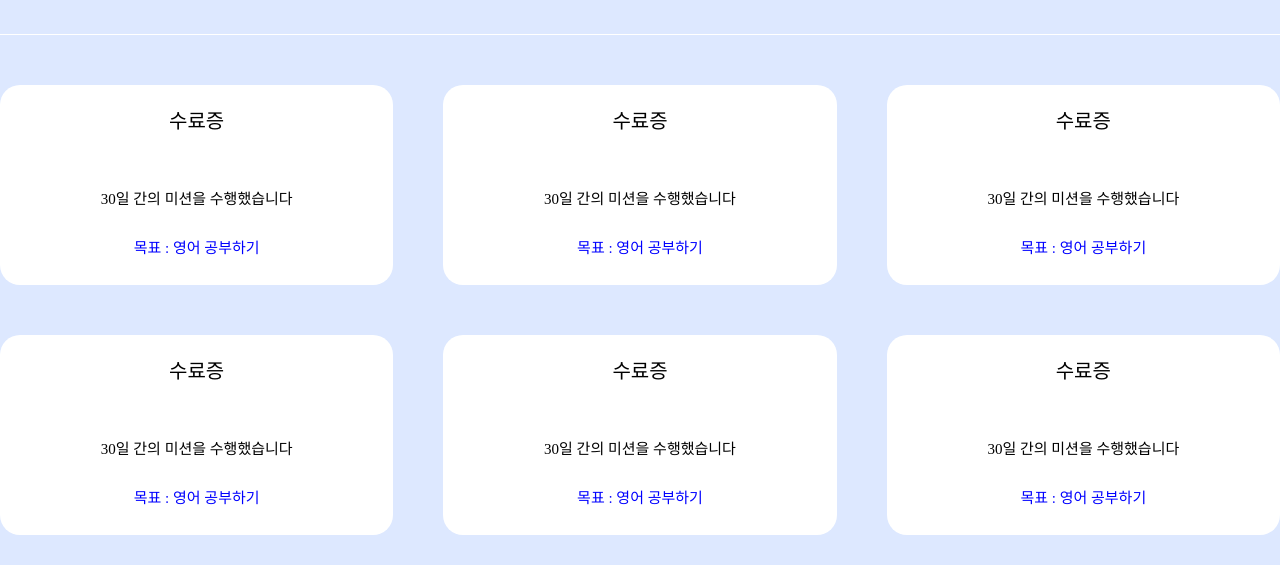
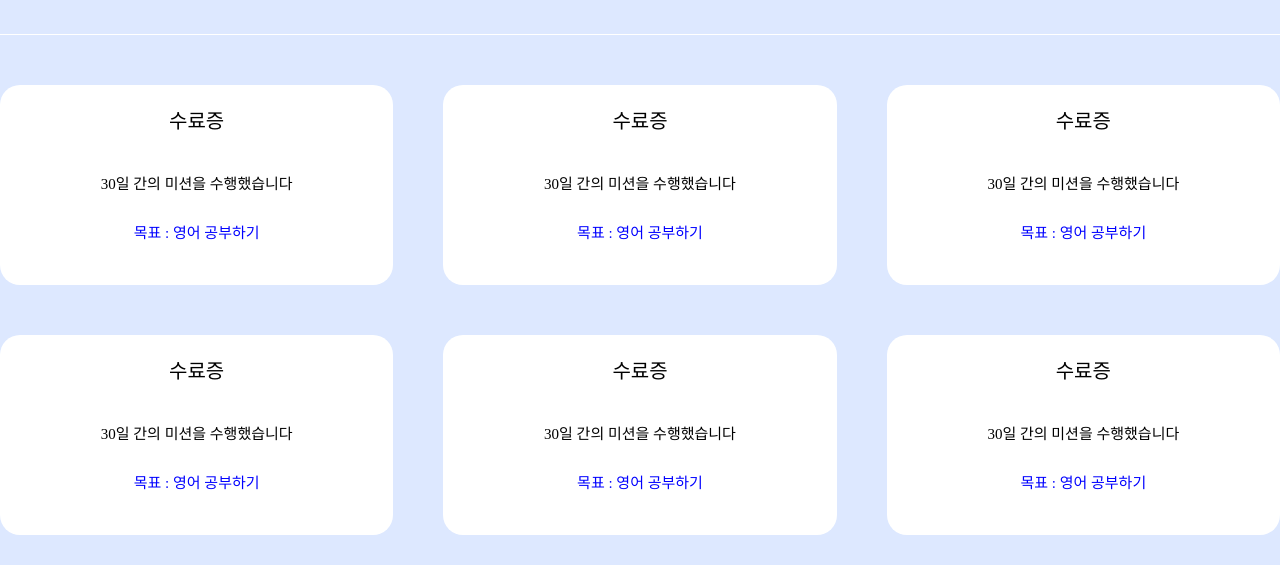
Before and after one commit to sueyon032/hue-can-do-it, a plain HTML site: page mypage.html in a window 1280 px wide. Shown: the part 339-904 px from the top of the page. Drawn offline with nearby package versions, Linux system fonts and the light colour scheme; a web font is replaced by a local one.

Commit message:
mypage.html 들여쓰기 수정, .css 수료증 사이 간격 수정

```diff
--- a/css/mypage.css
+++ b/css/mypage.css
@@ -68,20 +68,6 @@ hr {
     gap: 50px;
 }
 
-/* .cer-box {
-    display: flex;
-    align-items: center;
-    justify-content: center;
-
-    width: 400px;
-    height: 200px;
-    border-radius: 20px;
-    background-color: white;
-    margin: 45px 25px 0 25px;
-    float: left;
-    box-sizing: border-box;
-} */
-
 .cer-box {
     width: 400px;
     height: 200px;
@@ -100,7 +86,7 @@ p {
 .cer-title {
     font-size: 20px;
     padding-top: 20px;
-    padding-bottom: 35px;
+    padding-bottom: 20px;
 }
 
 .cer-content,
```
Also changed, not shown: mypage.html (indentation only).
